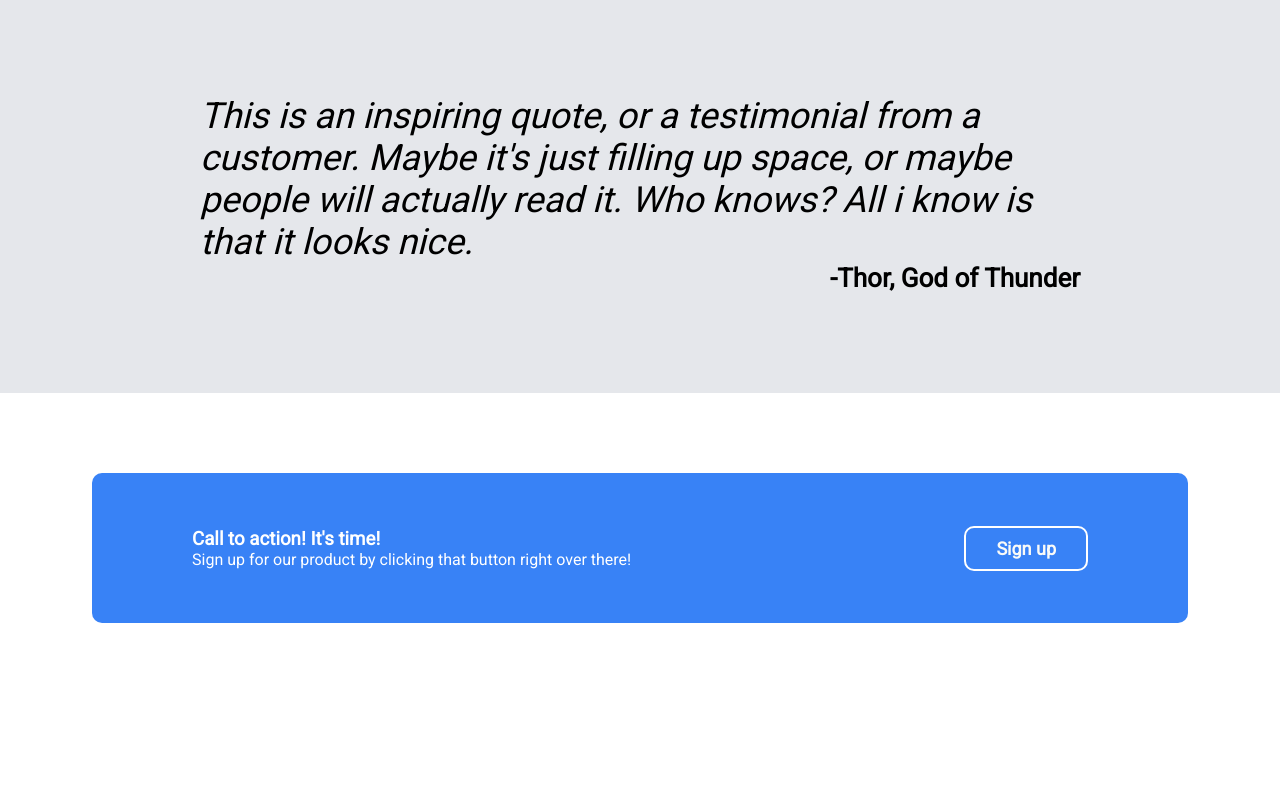
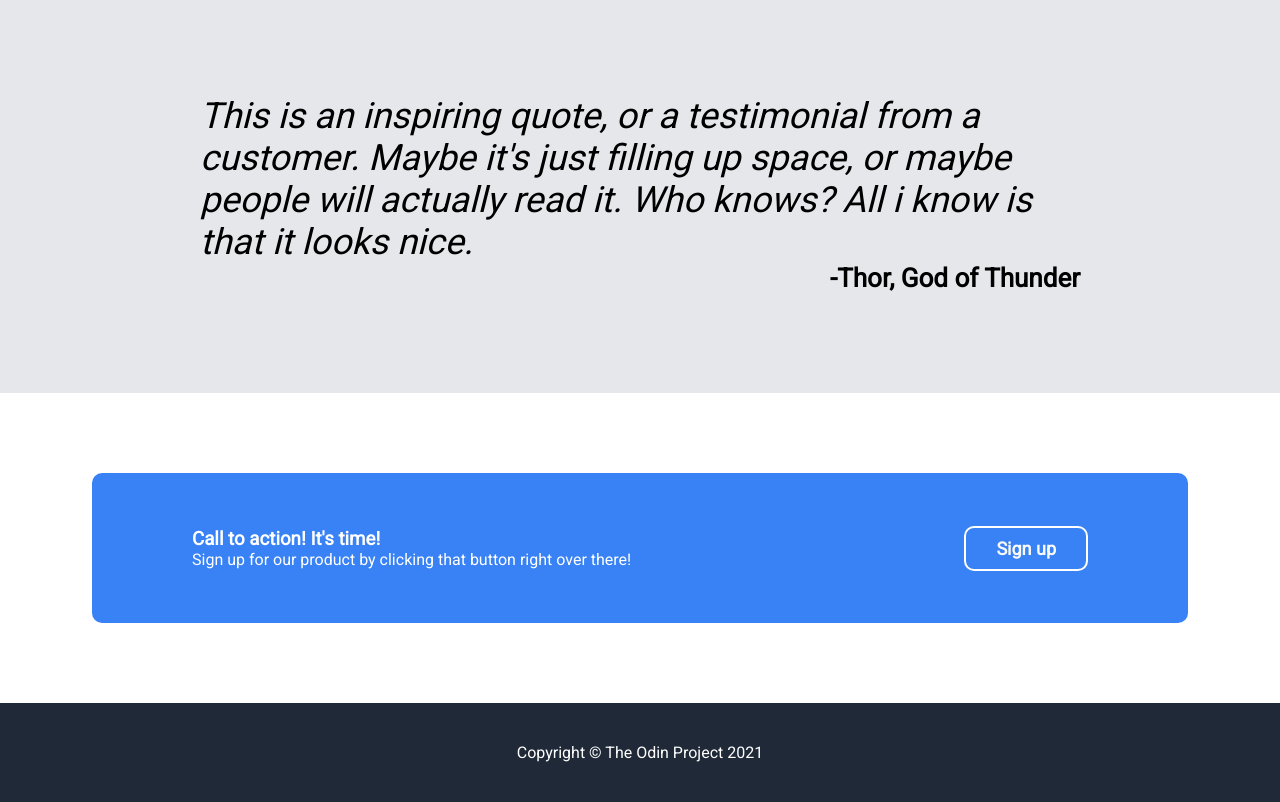
Before and after one commit to dawidduraj/odin-landing-page, a plain HTML site: page index.html in a window 1280 px wide. Shown: the part 915-1717 px from the top of the page. Before the commit the page ends 1618 px from the top, so only its background shows below. Drawn offline with Linux system fonts and the light colour scheme.

Commit message:
Implement and finish footer section

```diff
--- a/index.html
+++ b/index.html
@@ -61,5 +61,8 @@
         </a>
         </button>
     </section>
+    <footer>
+        Copyright © The Odin Project 2021
+    </footer>
 </body>
 </html>
--- a/style.css
+++ b/style.css
@@ -132,3 +132,9 @@ button {
 .modal button{
     border: 2px white solid;
 }
+footer{
+    background-color: #1F2937;
+    color: white;
+    padding: 40px;
+    text-align: center;
+}
```
Lines whose indentation alone changed are shown as unchanged.
